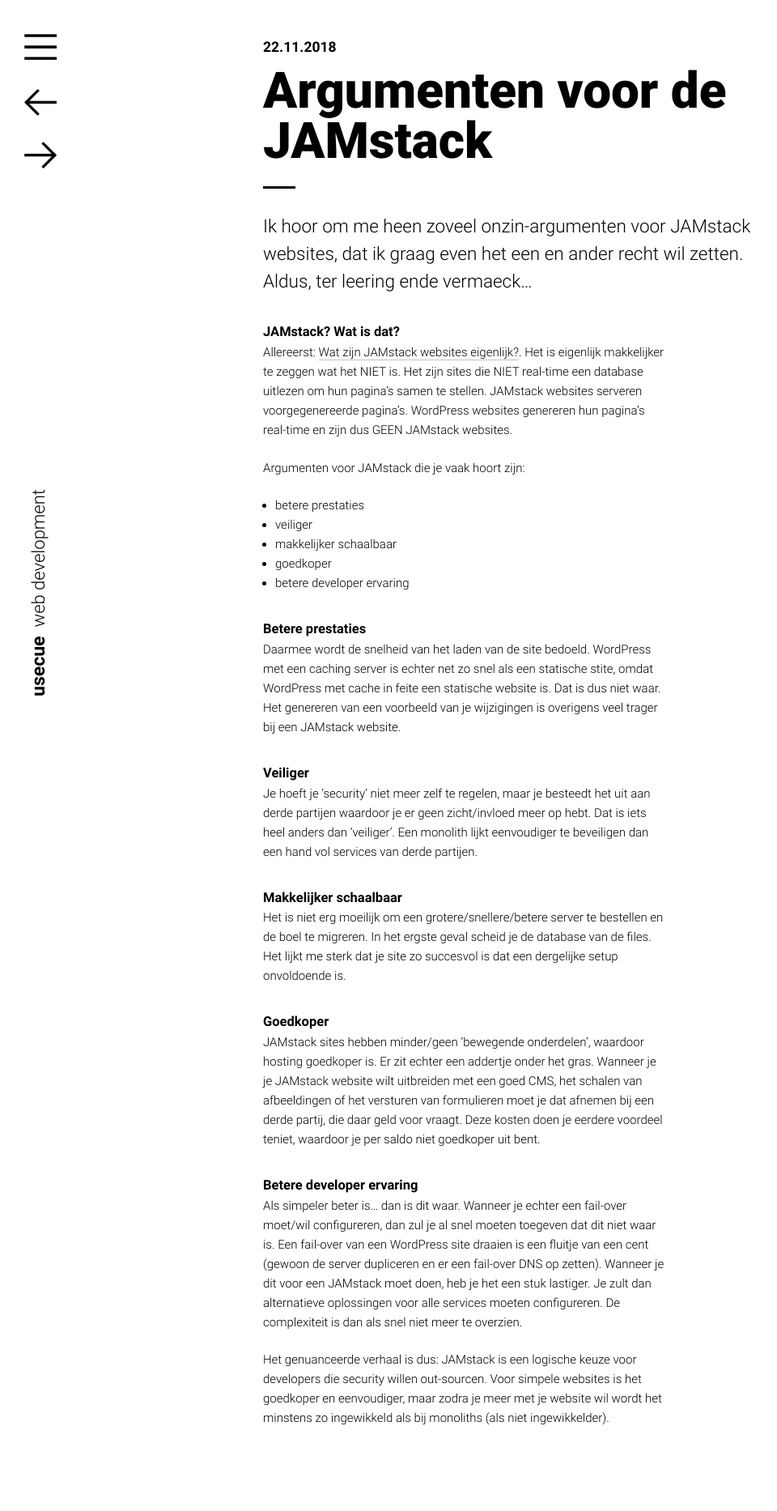
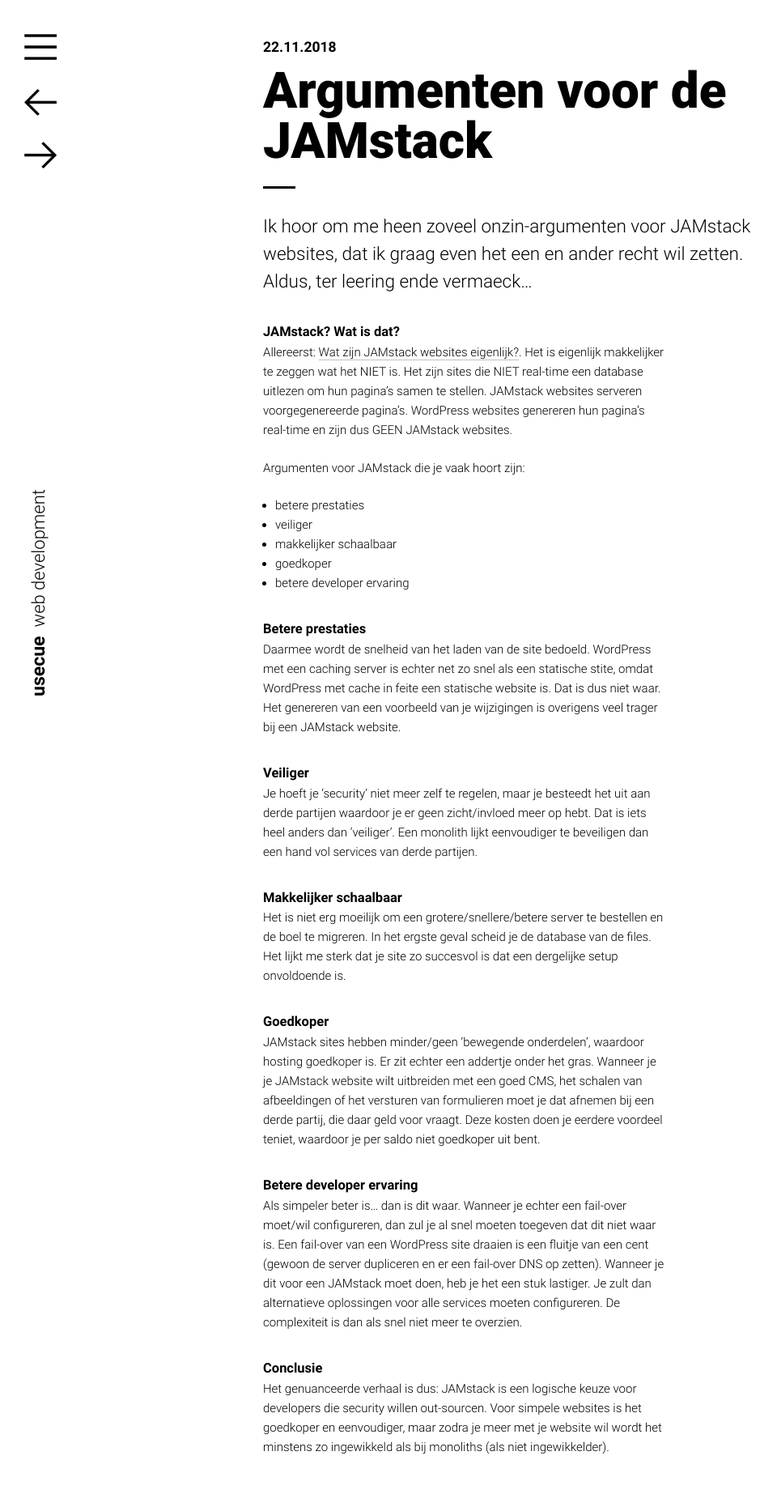
Before and after one commit to jhvanderschee/usecuewebsitenl, a Jekyll site: the page built from _posts/2018-11-22-argumenten-voor-de-jamstack.md, in a window 1280 px wide. Shown: the whole page at 81% size, without its empty margins (0-960 px from the left). Built offline with Jekyll 4.4.1, drawn with Linux system fonts in a browser that asks for light colours; before the commit the page ends 1831 px from its top, so only the background shows below that.

Commit message:
Update from Forestry.io - Updated argumenten-voor-de-jamstack.md

```diff
--- a/_posts/2018-11-22-argumenten-voor-de-jamstack.md
+++ b/_posts/2018-11-22-argumenten-voor-de-jamstack.md
@@ -37,4 +37,6 @@ JAMstack sites hebben minder/geen 'bewegende onderdelen', waardoor hosting goedk
 
 Als simpeler beter is... dan is dit waar. Wanneer je echter een fail-over moet/wil configureren, dan zul je al snel moeten toegeven dat dit niet waar is. Een fail-over van een WordPress site draaien is een fluitje van een cent (gewoon de server dupliceren en er een fail-over DNS op zetten). Wanneer je dit voor een JAMstack moet doen, heb je het een stuk lastiger. Je zult dan alternatieve oplossingen voor alle services moeten configureren. De complexiteit is dan als snel niet meer te overzien.
 
+## Conclusie
+
 Het genuanceerde verhaal is dus: JAMstack is een logische keuze voor developers die security willen out-sourcen. Voor simpele websites is het goedkoper en eenvoudiger, maar zodra je meer met je website wil wordt het minstens zo ingewikkeld als bij monoliths (als niet ingewikkelder).
```
